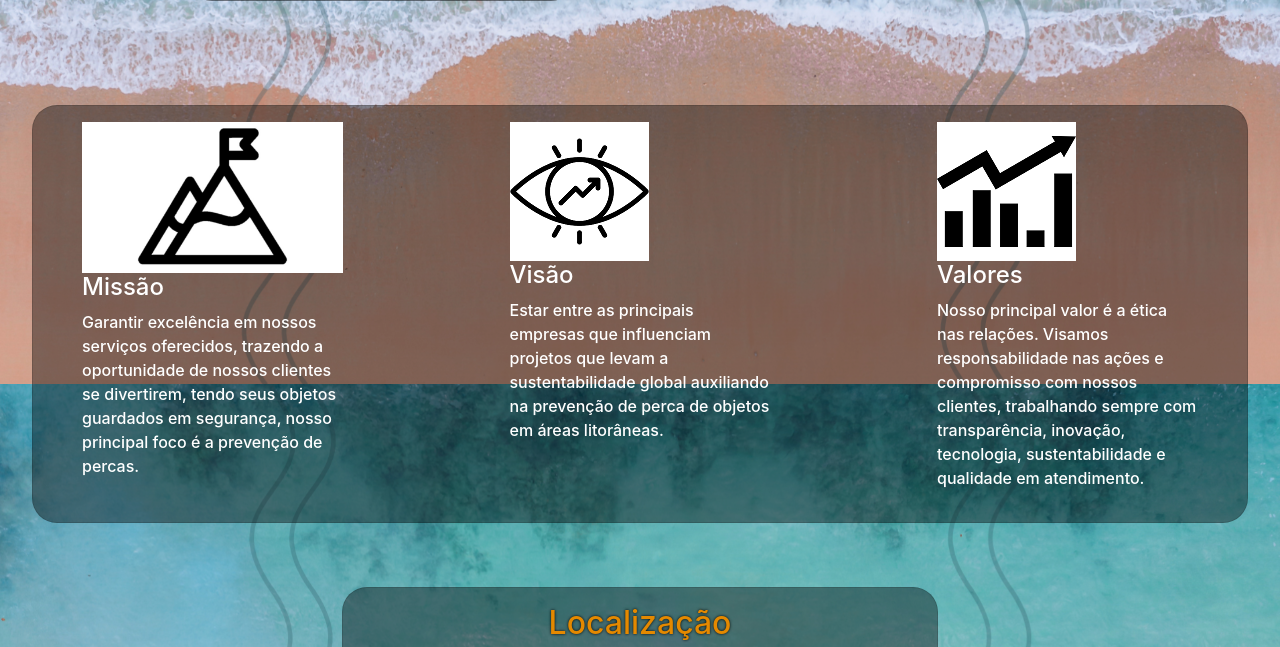
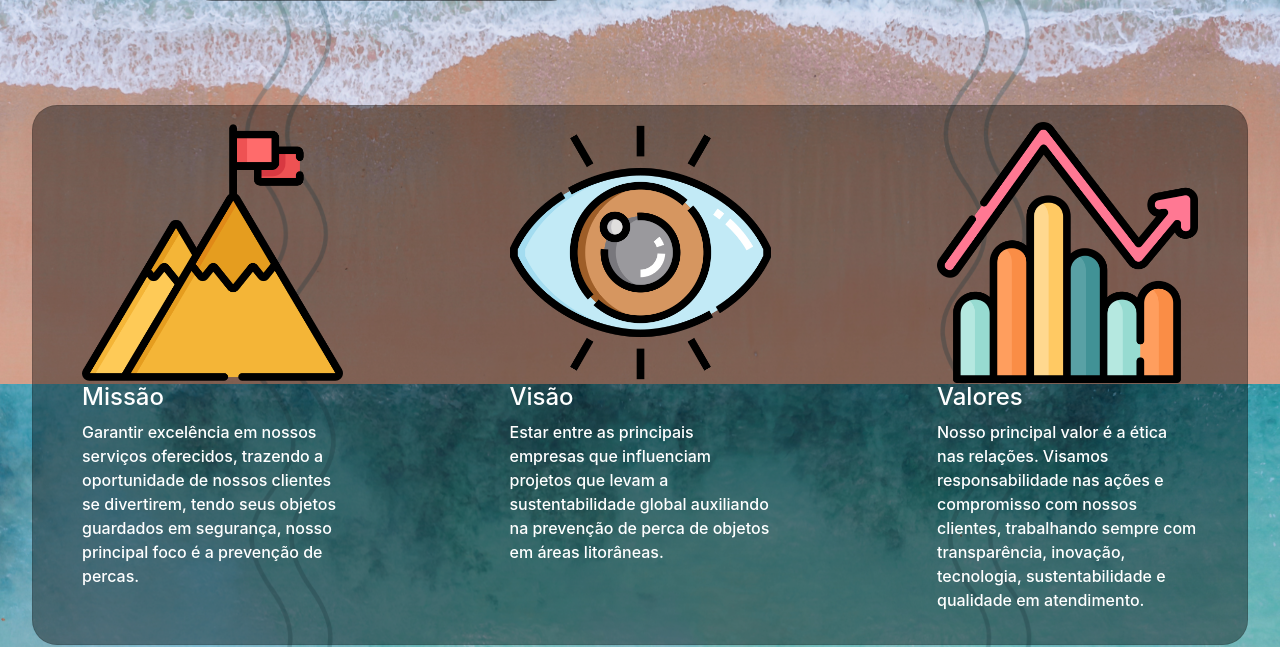
Before and after one commit to danielamartinscosta/BeeLockers, a PHP site: page /view/quemSomos.php in a window 1280 px wide. Shown: the part 1216-1863 px from the top of the page. Run offline with PHP 8.4, Linux system fonts and the light colour scheme; some libraries are stand-ins or nearby versions.

Commit message:
Atualização das imagens
Página Quem Somos

```diff
--- a/view/quemSomos.php
+++ b/view/quemSomos.php
@@ -176,21 +176,21 @@
                     <div class="container">
                         <div class="row align-items-center justify-content-between ">
                             <div class="col-md-3 align-self-start">
-                                <img src="../assets/img/missao.jpg" class="img-fluid">
+                                <img src="../assets/img/missao1.png" class="img-fluid">
                                 <h4>Missão</h4>
                                 <p>
                                     Garantir excelência em nossos serviços oferecidos, trazendo a oportunidade de nossos clientes se divertirem, tendo seus objetos guardados em segurança, nosso principal foco é a prevenção de percas.
                                 </p>
                             </div>
                             <div class="col-md-3 align-self-start">
-                                <img src="../assets/img/visao.png" class="img-fluid">
+                                <img src="../assets/img/visao1.png" class="img-fluid">
                                 <h4>Visão</h4>
                                 <p>
                                     Estar entre as principais empresas que influenciam projetos que levam a sustentabilidade global auxiliando na prevenção de perca de objetos em áreas litorâneas.
                                 </p>
                             </div>
                             <div class="col-md-3 align-self-start">
-                                <img src="../assets/img/valores.png" class="img-fluid">
+                                <img src="../assets/img/valores1.png" class="img-fluid">
                                 <h4>Valores</h4>
                                 <p>
                                     Nosso principal valor é a ética nas relações. Visamos responsabilidade nas ações e compromisso com nossos clientes, trabalhando sempre com transparência, inovação, tecnologia, sustentabilidade e qualidade em atendimento.
```
Also changed, not shown: assets/img/missao.jpg (deleted), assets/img/missao.png (added), assets/img/missao1.png (added), assets/img/missao2.jpg (deleted), assets/img/valores1.png (added), assets/img/visao1.png (added).
